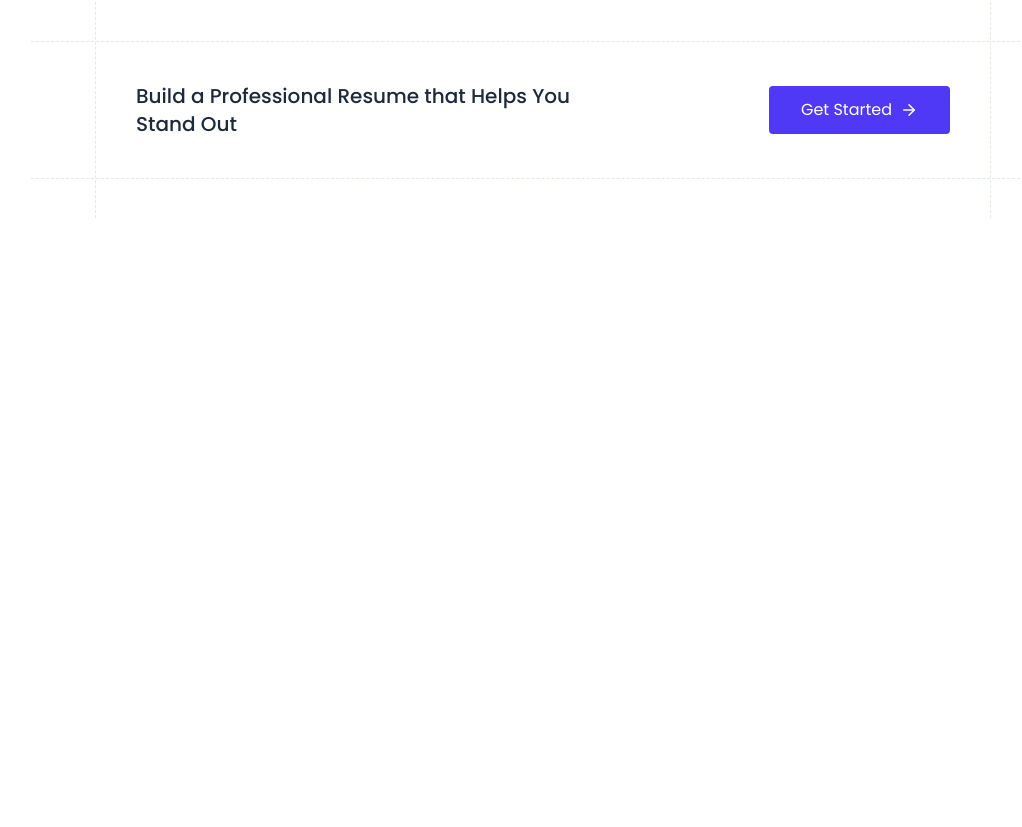
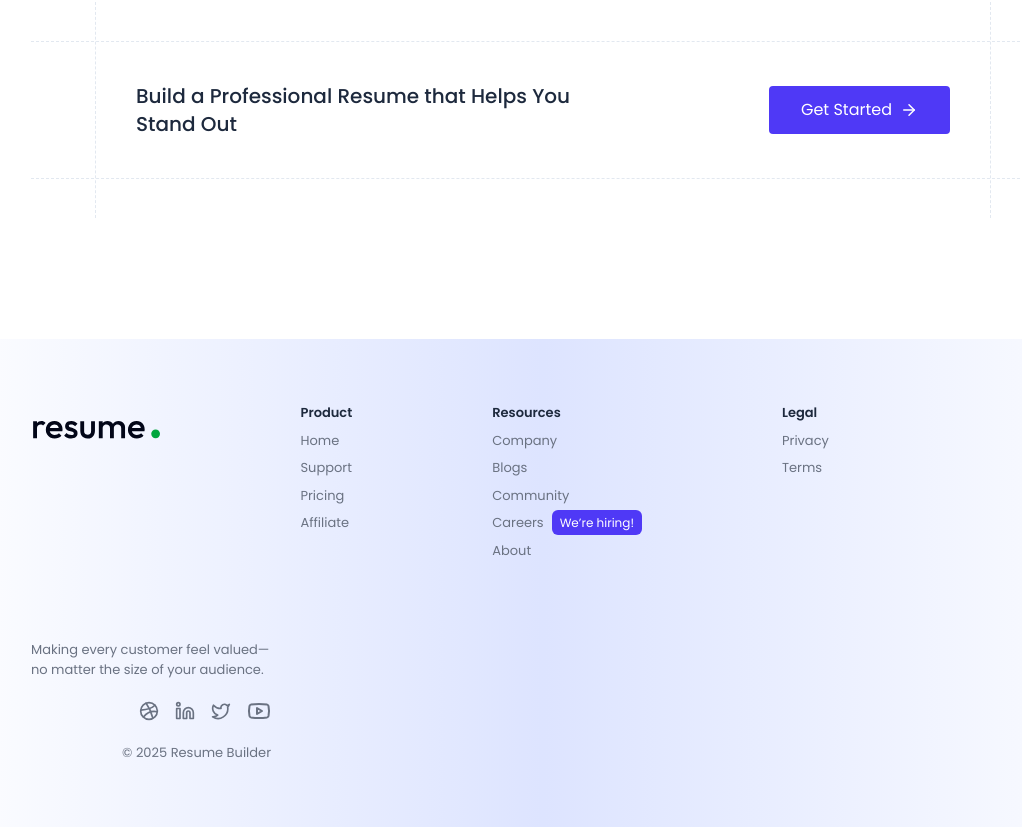
Before and after one commit to Wanming123/AIResumeBuilder, a React (Vite) app in the folder client/: page / in a window 1280 px wide. Shown: the part 2053-2880 px from the top of the page, without its empty margins (97-1119 px from the left). Before the commit the page ends 2271 px from the top, so only its background shows below. Built offline with nearby package versions, Linux system fonts and the light colour scheme; the HTML template or start-up script is replaced by a standard one.

Commit message:
frontend: Footer

```diff
--- /dev/null
+++ b/client/src/components/home/Footer.jsx
@@ -0,0 +1,87 @@
+import React from 'react'
+
+const Footer = () => {
+  return (
+    <>
+        <footer className="flex flex-wrap justify-center lg:justify-between overflow-hidden gap-10 md:gap-20 py-16 px-6 md:px-16 lg:px-24 xl:px-32 text-[13px] text-gray-500 bg-gradient-to-r from-white via-indigo-200/60 to-white mt-40">
+                <div className="flex flex-wrap items-start gap-10 md:gap-[60px] xl:gap-[140px]">
+                    <a href="#">
+                        <img src="/logo.svg" alt="logo" className='h-11 w-auto' />
+                    </a>
+                    <div>
+                        <p className="text-slate-800 font-semibold">Product</p>
+                        <ul className="mt-2 space-y-2">
+                            <li><a href="/" className="hover:text-indigo-600 transition">Home</a></li>
+                            <li><a href="/" className="hover:text-indigo-600 transition">Support</a></li>
+                            <li><a href="/" className="hover:text-indigo-600 transition">Pricing</a></li>
+                            <li><a href="/" className="hover:text-indigo-600 transition">Affiliate</a></li>
+                        </ul>
+                    </div>
+                    <div>
+                        <p className="text-slate-800 font-semibold">Resources</p>
+                        <ul className="mt-2 space-y-2">
+                            <li><a href="/" className="hover:text-indigo-600 transition">Company</a></li>
+                            <li><a href="/" className="hover:text-indigo-600 transition">Blogs</a></li>
+                            <li><a href="/" className="hover:text-indigo-600 transition">Community</a></li>
+                            <li><a href="/" className="hover:text-indigo-600 transition">Careers<span className="text-xs text-white bg-indigo-600 rounded-md ml-2 px-2 py-1">We’re hiring!</span></a></li>
+                            <li><a href="/" className="hover:text-indigo-600 transition">About</a></li>
+                        </ul>
+                    </div>
+                    <div>
+                        <p className="text-slate-800 font-semibold">Legal</p>
+                        <ul className="mt-2 space-y-2">
+                            <li><a href="/" className="hover:text-indigo-600 transition">Privacy</a></li>
+                            <li><a href="/" className="hover:text-indigo-600 transition">Terms</a></li>
+                        </ul>
+                    </div>
+                </div>
+                <div className="flex flex-col max-md:items-center max-md:text-center gap-2 items-end">
+                    <p className="max-w-60">Making every customer feel valued—no matter the size of your audience.</p>
+                    <div className="flex items-center gap-4 mt-3">
+                        <a href="https://dribbble.com/" target="_blank" rel="noreferrer">
+                            <svg xmlns="http://www.w3.org/2000/svg" width="24" height="24" viewBox="0 0 24 24" fill="none" stroke="currentColor" strokeWidth="2" strokeLinecap="round" strokeLinejoin="round" className="lucide lucide-dribbble size-5 hover:text-indigo-500" aria-hidden="true">
+                                <circle cx="12" cy="12" r="10"></circle>
+                                <path d="M19.13 5.09C15.22 9.14 10 10.44 2.25 10.94"></path>
+                                <path d="M21.75 12.84c-6.62-1.41-12.14 1-16.38 6.32"></path>
+                                <path d="M8.56 2.75c4.37 6 6 9.42 8 17.72"></path>
+                            </svg>
+                        </a>
+                        <a href="https://www.linkedin.com/" target="_blank" rel="noreferrer">
+                            <svg xmlns="http://www.w3.org/2000/svg" width="24" height="24" viewBox="0 0 24 24" fill="none" stroke="currentColor" strokeWidth="2" strokeLinecap="round" strokeLinejoin="round" className="lucide lucide-linkedin size-5 hover:text-indigo-500" aria-hidden="true">
+                                <path d="M16 8a6 6 0 0 1 6 6v7h-4v-7a2 2 0 0 0-2-2 2 2 0 0 0-2 2v7h-4v-7a6 6 0 0 1 6-6z"></path>
+                                <rect width="4" height="12" x="2" y="9"></rect>
+                                <circle cx="4" cy="4" r="2"></circle>
+                            </svg>
+                        </a>
+                        <a href="https://x.com/" target="_blank" rel="noreferrer">
+                            <svg xmlns="http://www.w3.org/2000/svg" width="24" height="24" viewBox="0 0 24 24" fill="none" stroke="currentColor" strokeWidth="2" strokeLinecap="round" strokeLinejoin="round" className="lucide lucide-twitter size-5 hover:text-indigo-500" aria-hidden="true">
+                                <path
+                                    d="M22 4s-.7 2.1-2 3.4c1.6 10-9.4 17.3-18 11.6 2.2.1 4.4-.6 6-2C3 15.5.5 9.6 3 5c2.2 2.6 5.6 4.1 9 4-.9-4.2 4-6.6 7-3.8 1.1 0 3-1.2 3-1.2z">
+                                </path>
+                            </svg>
+                        </a>
+                        <a href="https://www.youtube.com/" target="_blank" rel="noreferrer">
+                            <svg xmlns="http://www.w3.org/2000/svg" width="24" height="24" viewBox="0 0 24 24" fill="none" stroke="currentColor" strokeWidth="2" strokeLinecap="round" strokeLinejoin="round" className="lucide lucide-youtube size-6 hover:text-indigo-500" aria-hidden="true">
+                                <path d="M2.5 17a24.12 24.12 0 0 1 0-10 2 2 0 0 1 1.4-1.4 49.56 49.56 0 0 1 16.2 0A2 2 0 0 1 21.5 7a24.12 24.12 0 0 1 0 10 2 2 0 0 1-1.4 1.4 49.55 49.55 0 0 1-16.2 0A2 2 0 0 1 2.5 17">
+                                </path>
+                                <path d="m10 15 5-3-5-3z"></path>
+                            </svg>
+                        </a>
+                    </div>
+                    <p className="mt-3 text-center">© 2025 Resume Builder</p>
+                </div>
+            </footer>
+
+
+        <style>{`
+            @import url('https://fonts.googleapis.com/css2?family=Poppins:ital,wght@0,100;0,200;0,300;0,400;0,500;0,600;0,700;0,800;0,900;1,100;1,200;1,300;1,400;1,500;1,600;1,700;1,800;1,900&display=swap');
+
+            * {
+                font-family: 'Poppins', sans-serif;
+            }
+        `}</style>
+    </>
+  )
+}
+
+export default Footer
--- a/client/src/pages/Home.jsx
+++ b/client/src/pages/Home.jsx
@@ -4,6 +4,7 @@
 import Features from '../components/home/Features'
 import Testimonial from '../components/home/Testimonial'
 import CallToAction from '../components/home/CallToAction'
+import Footer from '../components/home/Footer'
 
 const Home = () => {
   return (
@@ -13,6 +14,7 @@
         <Features />
         <Testimonial />
         <CallToAction />
+        <Footer />
     </div>
   )
 }
```
